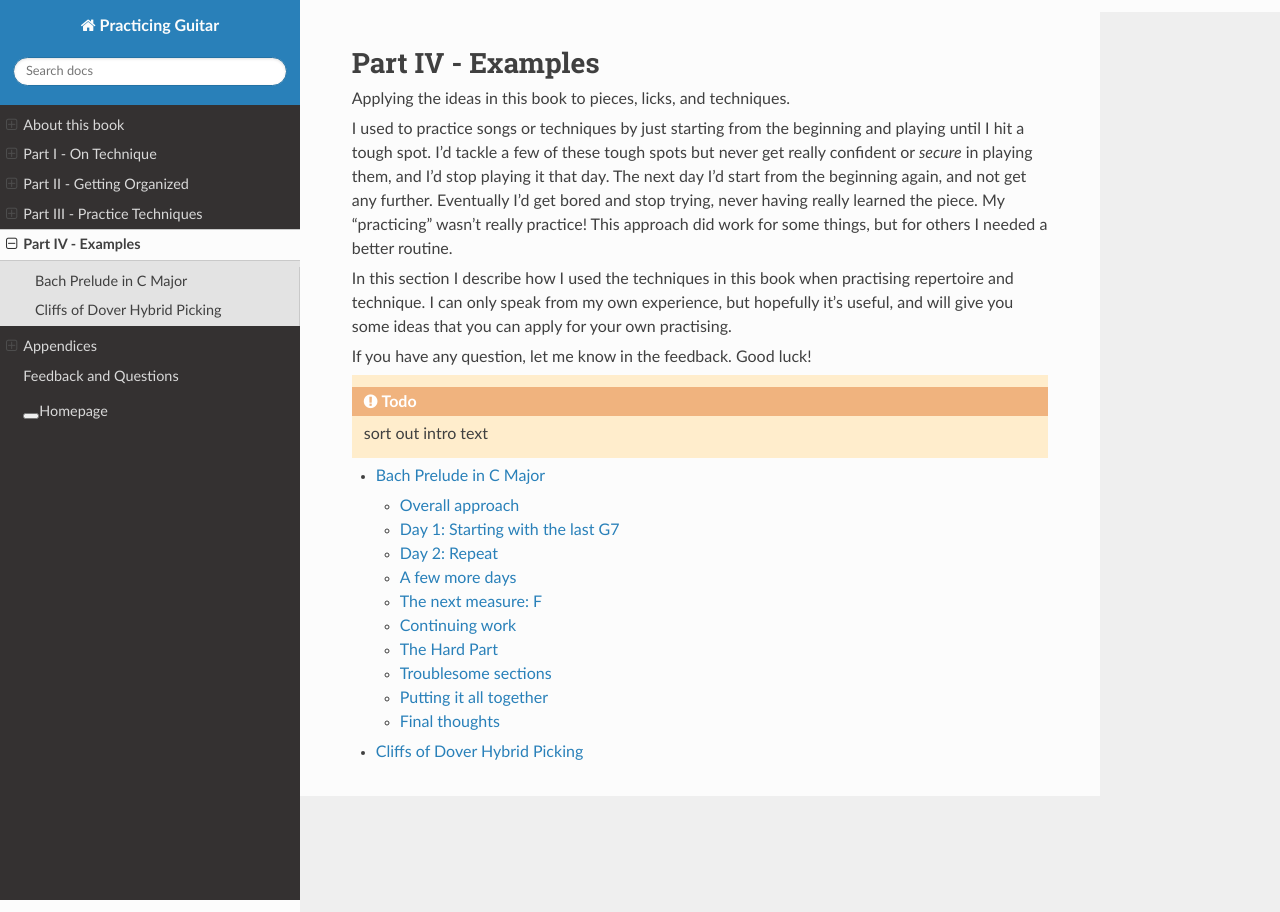
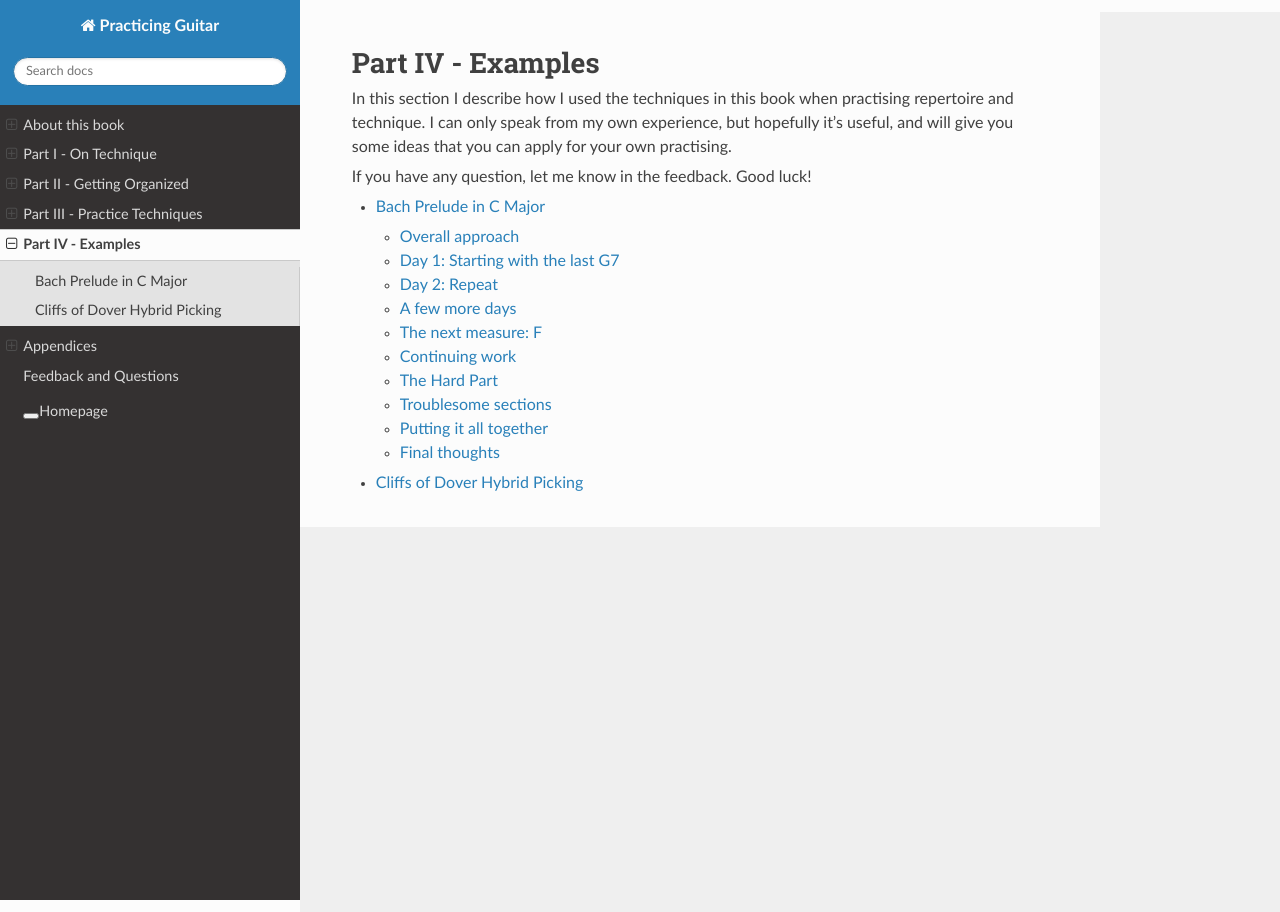
Before and after one commit to jzohrab/practicing-guitar, a Sphinx documentation site: the page built from docs/part-4-examples/_index.rst, in a window 1280 px wide. Built offline with Sphinx 7.4.7 and the Read the Docs theme 2.0.0, drawn with Linux system fonts in a browser that asks for light colours; a script that is not in the unit is left out.

Commit message:
Fixing errors and todos

```diff
--- a/docs/part-2-getting-organized/time-and-schedule.rst
+++ b/docs/part-2-getting-organized/time-and-schedule.rst
@@ -69,6 +69,8 @@ Then start your "regular break".  Stretch, have some water, and shake things out
 
 A good break should leave you refreshed and still in-the-groove.
 
+.. _repeating_chunks:
+
 Repeating 20-minute chunks
 --------------------------
 
--- a/docs/part-4-examples/_index.rst
+++ b/docs/part-4-examples/_index.rst
@@ -4,15 +4,9 @@
 Part IV - Examples
 ##################
 
-Applying the ideas in this book to pieces, licks, and techniques.
-
-I used to practice songs or techniques by just starting from the beginning and playing until I hit a tough spot.  I'd tackle a few of these tough spots but never get really confident or *secure* in playing them, and I'd stop playing it that day.  The next day I'd start from the beginning again, and not get any further.  Eventually I'd get bored and stop trying, never having really learned the piece.  My "practicing" wasn't really practice!  This approach did work for some things, but for others I needed a better routine.
-
 In this section I describe how I used the techniques in this book when practising repertoire and technique.  I can only speak from my own experience, but hopefully it’s useful, and will give you some ideas that you can apply for your own practising.
 
 If you have any question, let me know in the feedback. Good luck!
-
-.. todo:: sort out intro text
 
 .. toctree::
    :maxdepth: 2
--- a/docs/part-4-examples/cliffs-of-dover-hybrid-picking.rst
+++ b/docs/part-4-examples/cliffs-of-dover-hybrid-picking.rst
@@ -14,5 +14,3 @@ Practice notes:
 * in
 
 Practice log
-
-.. todo:: ensure referenced techniques show this item somewhere on their page
```
